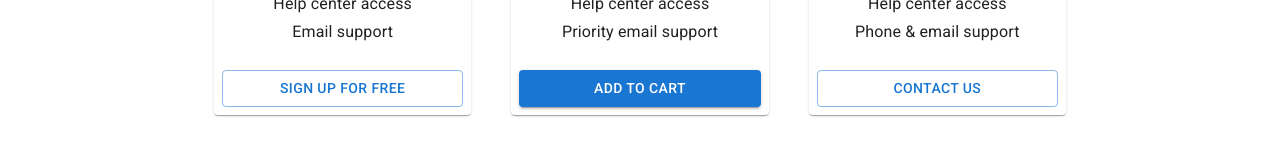
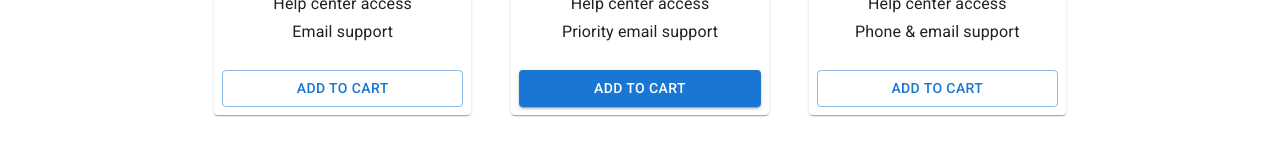
Before and after one commit to leobewater/youtube-react-recoil, a React (Create React App) app: page / in a window 1280 px wide. Shown: the part 584-740 px from the top of the page. Built offline with nearby package versions, Linux system fonts and the light colour scheme.

Commit message:
useRecoilValue

```diff
--- a/src/components/Header.tsx
+++ b/src/components/Header.tsx
@@ -5,10 +5,10 @@ import Typography from '@mui/material/Typography';
 import Link from '@mui/material/Link';
 import ShoppingCartTwoToneIcon from '@mui/icons-material/ShoppingCartTwoTone';
 import { cartState } from '../stores/cartStore';
-import { useRecoilState } from 'recoil';
+import { useRecoilValue } from 'recoil';
 
 export const Header = () => {
-  const [cart] = useRecoilState(cartState);
+  const cart = useRecoilValue(cartState); // just get the value
 
   return (
     <AppBar
@@ -31,8 +31,7 @@ export const Header = () => {
             Support
           </Link>
         </nav>
-        <ShoppingCartTwoToneIcon />
-        ({cart})
+        <ShoppingCartTwoToneIcon />({cart})
         <Typography variant="subtitle2" color="primary" sx={{ mx: 2 }}>
           Total: $0
         </Typography>
--- a/src/components/Pricing.tsx
+++ b/src/components/Pricing.tsx
@@ -25,7 +25,7 @@ const tiers = [
       'Help center access',
       'Email support',
     ],
-    buttonText: 'Sign up for free',
+    buttonText: 'Add to Cart',
     buttonVariant: 'outlined',
   },
   {
@@ -50,7 +50,7 @@ const tiers = [
       'Help center access',
       'Phone & email support',
     ],
-    buttonText: 'Contact us',
+    buttonText: 'Add to Cart',
     buttonVariant: 'outlined',
   },
 ];
```
